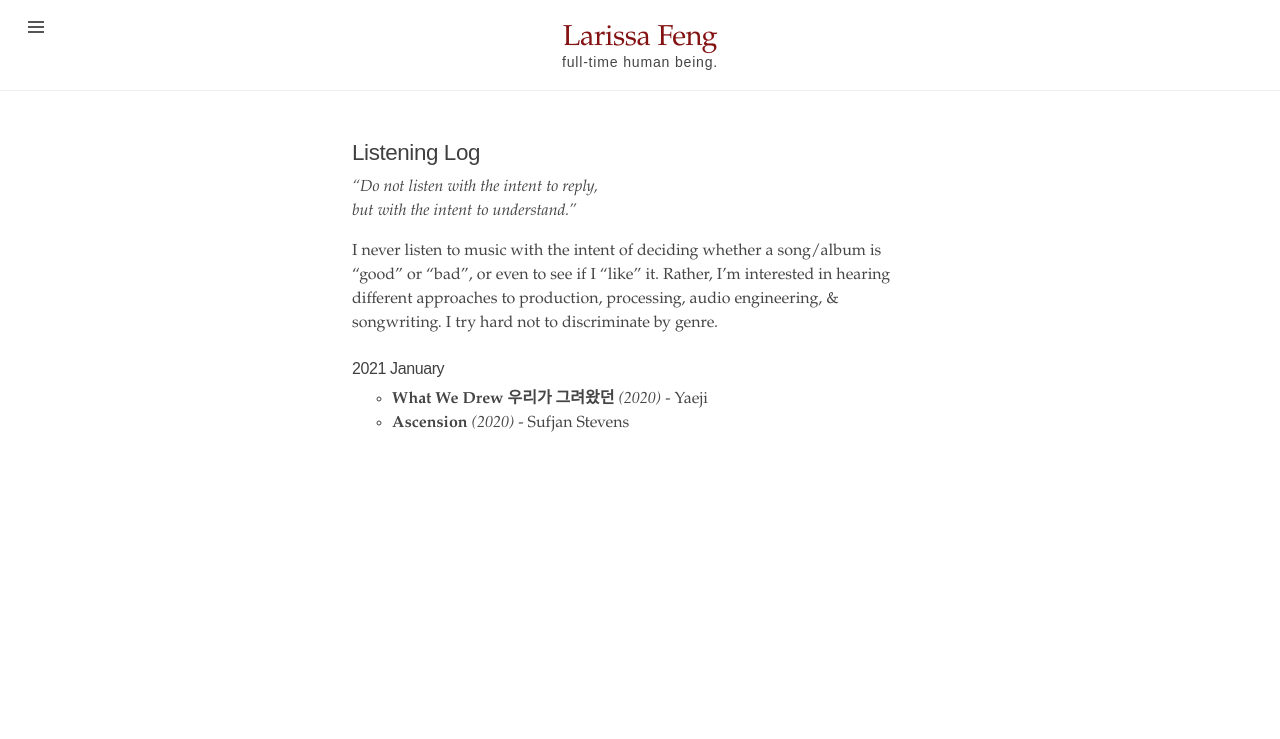
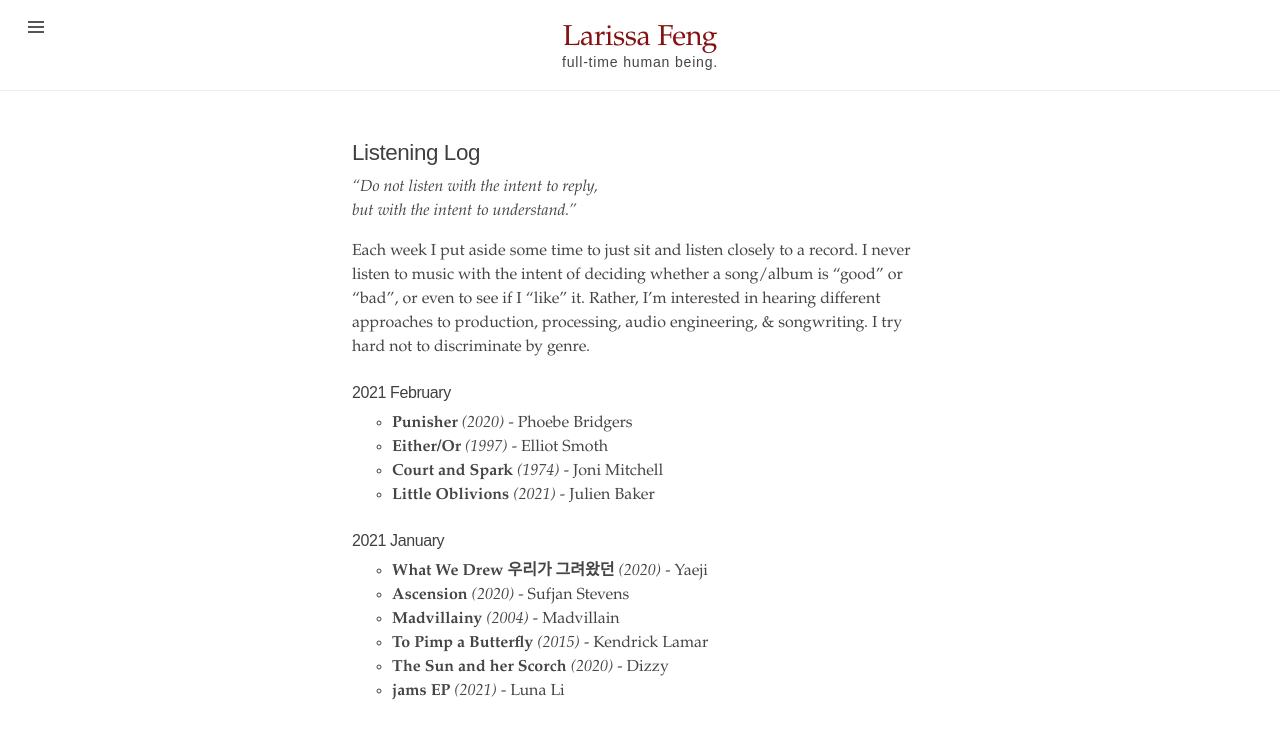
Before and after one commit to mondayrain/mondayrain.github.io, a Jekyll site: the page built from listening_log.md, in a window 1280 px wide. Shown: the top 739 px of the page. Built offline with Jekyll 4.4.1, drawn with Linux system fonts in a browser that asks for light colours.

Commit message:
Update listening_log.md

```diff
--- a/listening_log.md
+++ b/listening_log.md
@@ -6,8 +6,19 @@ title: Listening Log
 <i>"Do not listen with the intent to reply,
 <br/>but with the intent to understand."</i>
 
-I never listen to music with the intent of deciding whether a song/album is "good" or "bad", or even to see if I "like" it. Rather, I'm interested in hearing different approaches to production, processing, audio engineering, & songwriting. I try hard not to discriminate by genre.
+Each week I put aside some time to just sit and listen closely to a record. I never listen to music with the intent of deciding whether a song/album is "good" or "bad", or even to see if I "like" it. Rather, I'm interested in hearing different approaches to production, processing, audio engineering, & songwriting. I try hard not to discriminate by genre.
+
+
+### 2021 February
+- **Punisher** _(2020)_ - Phoebe Bridgers
+- **Either/Or** _(1997)_ - Elliot Smoth
+- **Court and Spark** _(1974)_ - Joni Mitchell
+- **Little Oblivions** _(2021)_ - Julien Baker
 
 ### 2021 January
 - **What We Drew 우리가 그려왔던** _(2020)_ - Yaeji
 - **Ascension** _(2020)_ - Sufjan Stevens
+- **Madvillainy** _(2004)_ - Madvillain
+- **To Pimp a Butterfly** _(2015)_ - Kendrick Lamar
+- **The Sun and her Scorch** _(2020)_ - Dizzy
+- **jams EP** _(2021)_ - Luna Li
```
